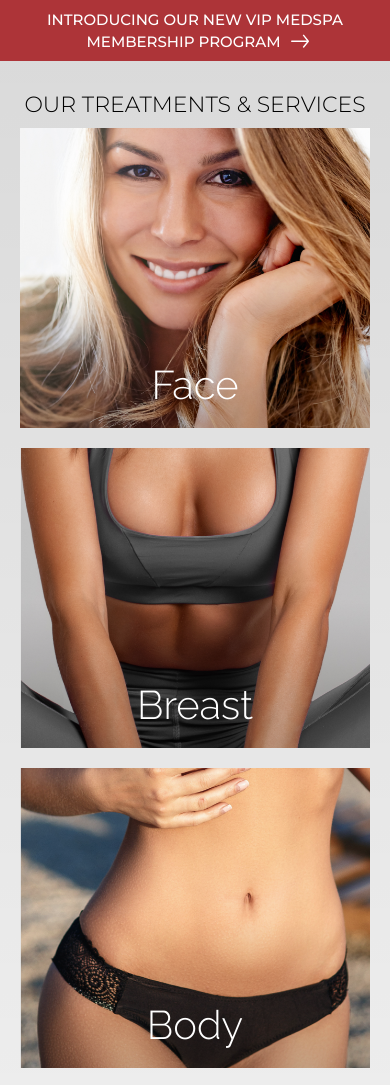
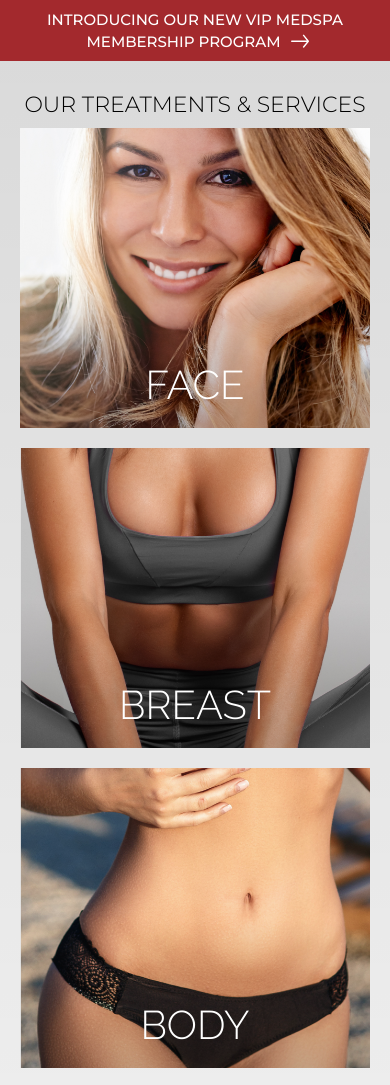
Before and after one commit to RyanCahela/Responsive_Code_Test, a plain HTML site: page index.html in a window 390 px wide. Shown: the top 1085 px of the page. Drawn offline with Linux system fonts and the light colour scheme.

Commit message:
finished v1 basic animations and responsive media queries

```diff
--- a/index.html
+++ b/index.html
@@ -16,16 +16,20 @@
         <h1 class="main-heading side-padding--20px">OUR TREATMENTS & SERVICES</h1>
         <section class="side-padding--20px">
             <ul class="treatments-list">
-                <li class="treatments-list__item bg-image bg-face-image">
+                <li class="treatments-list__item">
+                    <div class="bg-image bg-face-image"></div>
                     <h3 class="treatments-list__heading">Face</h3>
                 </li>
-                <li class="treatments-list__item bg-image bg-breasts-image">
+                <li class="treatments-list__item">
+                    <div class="bg-image bg-breasts-image"></div>
                     <h3 class="treatments-list__heading">Breast</h3>
                 </li>
-                <li class="treatments-list__item bg-image bg-body-image">
+                <li class="treatments-list__item">
+                    <div class="bg-image bg-body-image"></div>
                     <h3 class="treatments-list__heading">Body</h3>
                 </li>
-                <li class="treatments-list__item bg-image bg-medspa-image">
+                <li class="treatments-list__item">
+                    <div class="bg-image bg-medspa-image"></div>
                     <h3 class="treatments-list__heading">Medspa</h3>
                 </li>
             </ul>
--- a/styles.css
+++ b/styles.css
@@ -27,6 +27,9 @@
     --max-width: 1500px;
     --min-width: 1200px;
 
+    /*Animation Value*/
+    --animation-duration: 0.3s
+
 }
 
 html,
@@ -55,10 +58,6 @@ html {
     background: linear-gradient(180deg, rgba(0, 0, 0, 0.15) 0%, rgba(0, 0, 0, 0) 99.99%, rgba(0, 0, 0, 0) 100%);
 }
 
-.header {
-
-}
-
 .header__button {
     background-color: var(--accent-color);
     border: none;
@@ -66,7 +65,9 @@ html {
     font-family: var(--primary-font);
     font-size: var(--xs-font-size);
     font-weight: var(--font-weight-medium);
+    outline: none;
     padding: 1rem;
+    transition: background-color var(--animation-duration);
     width: 100%;
 }
 
@@ -81,16 +82,18 @@ html {
     position: relative;
     top: 3px;
     transform: rotate(180deg);
-    transition: transform 0.3s;
+    transition: transform var(--animation-duration);
     width: var(--s-font-size);
 }
 
 .header__button:hover {
     cursor: pointer;
+    background-color: var(--accent-color-dark);
 }
 
 .header__button:hover:after {
     transform: rotate(180deg) translateX(-5px);
+    background-color: var(--accent-color-dark);
 }
 
 .main-heading {
@@ -125,6 +128,10 @@ html {
     font-size: var(--l-font-size);
     font-weight: var(--font-weight-light);
     margin-bottom: 2rem;
+    position: relative;
+    text-transform: uppercase;
+    transition: transform var(--animation-duration);
+    z-index: 2;
 }
 
 .treatments-list__item {
@@ -134,41 +141,21 @@ html {
     height: 30rem;
     justify-content: flex-end;
     margin-bottom: 2rem;
+    position: relative;
     width: 100%;
 }
 
-
-/**********************
-Helper classes
-***********************/
-.side-padding--20px {
-    padding-left: 2rem;
-    padding-right: 2rem;
+.treatments-list__item:hover {
+    cursor: pointer;
 }
 
-.bg-image {
-    background-position: center;
-    background-repeat: no-repeat;
-    background-size: cover;
+.treatments-list__item:hover .bg-image {
+    filter: brightness(80%);
 }
 
-.bg-face-image {
-    background-image: url('./img/face.png');
+.treatments-list__item:hover .treatments-list__heading {
+    transform: translateY(-20px);
 }
-
-.bg-breasts-image {
-    background-image: url('./img/breasts.png');
-}
-
-.bg-body-image {
-    background-image: url('./img/body.png');
-}
-
-.bg-medspa-image {
-    background-image: url('./img/medspa.png');
-}
-
-
 
 /*********************
 TABLET Media Query
@@ -191,7 +178,7 @@ TABLET Media Query
     .treatments-list__item {
         width: 48%;
     }
-  }
+}
 
 
 /*********************
@@ -222,6 +209,40 @@ DESKTOP Media Query
         padding-left: 0;
         padding-right: 0;
     }
+}
 
 
-  }
+/**********************
+Helper classes
+***********************/
+.side-padding--20px {
+    padding-left: 2rem;
+    padding-right: 2rem;
+}
+
+.bg-image {
+    background-position: center;
+    background-repeat: no-repeat;
+    background-size: cover;
+    height: 100%;
+    position: absolute;
+    transition: filter var(--animation-duration);
+    width: 100%;
+    z-index: 1;
+}
+
+.bg-face-image {
+    background-image: url('./img/face.png');
+}
+
+.bg-breasts-image {
+    background-image: url('./img/breasts.png');
+}
+
+.bg-body-image {
+    background-image: url('./img/body.png');
+}
+
+.bg-medspa-image {
+    background-image: url('./img/medspa.png');
+}
```
